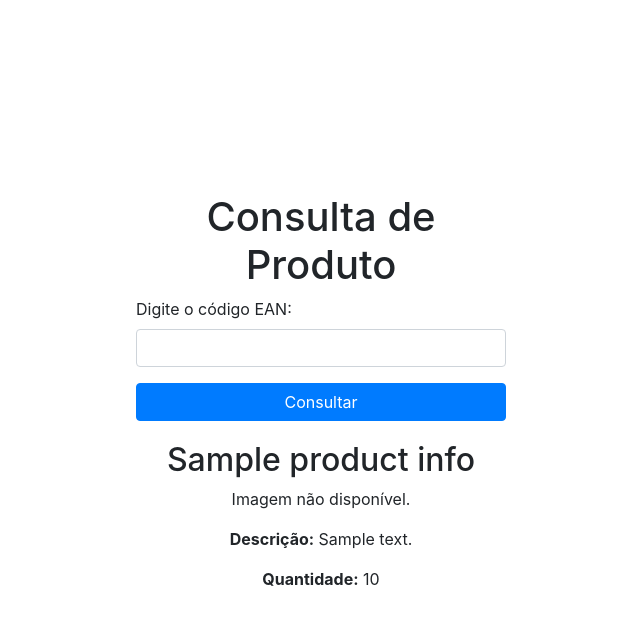
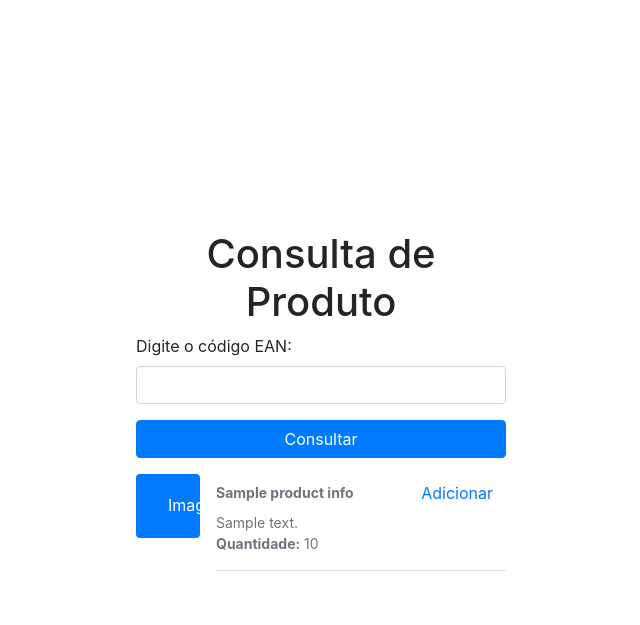
Before and after one commit to alexodisseus/lista-de-compras, a Flask app: template lc/templates/itens/search.html in a window 1280 px wide. Shown: the top 625 px of the page, without its empty margins (319-959 px from the left). Run offline with Flask 3, Linux system fonts and the light colour scheme; the template is opened without the code that fills it: most values are stand-ins (such as "Sample title", 1, 10 or a date in 2020); some libraries are stand-ins or nearby versions.

Commit message:
first commit

```diff
--- a/lc/templates/itens/search.html
+++ b/lc/templates/itens/search.html
@@ -35,17 +35,27 @@
         </form>
 
         {% if product_info %}
-            <div class="product-info">
-                <h2>{{ product_info.name }}</h2>
+            <div class="media text-muted pt-3">
                 {% if product_info.has_image %}
-                    <img src="{{ product_info.image_url }}" alt="{{ product_info.name }}" class="img-fluid">
+                    <img src="{{ product_info.image_url }}" alt="{{ product_info.name }}" class="mr-3 rounded" width="64" height="64">
                 {% else %}
-                    <p>Imagem não disponível.</p>
+                    <svg class="bd-placeholder-img mr-3 rounded" width="64" height="64" xmlns="http://www.w3.org/2000/svg" preserveAspectRatio="xMidYMid slice" focusable="false" role="img" aria-label="Imagem não disponível">
+                        <rect width="100%" height="100%" fill="#007bff"/>
+                        <text x="50%" y="50%" fill="#ffffff" dy=".3em">Imagem não disponível</text>
+                    </svg>
                 {% endif %}
-                <p><strong>Descrição:</strong> {{ product_info.description }}</p>
-                <p><strong>Quantidade:</strong> {{ product_info.quantity }}</p>
+                <div class="media-body pb-3 mb-0 small lh-125 border-bottom border-gray">
+                    <div class="d-flex justify-content-between align-items-center w-100">
+                        <strong class="text-gray-dark">{{ product_info.name }}</strong>
+                        <a href="{{ url_for('itens.create', name=product_info.name,  description=product_info.description, quantity=product_info.quantity) }}" class="btn btn-link">Adicionar</a>
+
+                    </div>
+                    <span class="d-block">{{ product_info.description }}</span>
+                    <span class="d-block"><strong>Quantidade:</strong> {{ product_info.quantity }}</span>
+                </div>
             </div>
         {% endif %}
+
     </div>
     {{ bootstrap.load_js() }}
 </body>
```
Also changed, not shown: lc/itens.py (+19 -3 lines), lc/templates/itens/create.html (+8 -2 lines).
